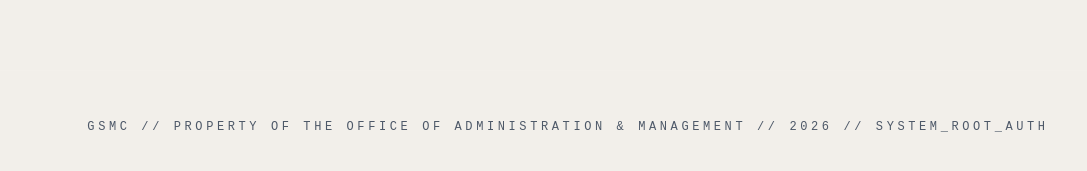
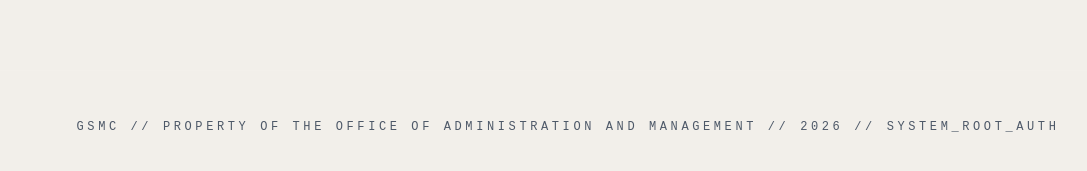
Before and after one commit to unjaki/website, a React (Vite) app: page / in a window 1280 px wide. Shown: the part 1484-1655 px from the top of the page, without its empty margins (72-1159 px from the left). Built offline with nearby package versions, Linux system fonts and the light colour scheme; no server answers.

Commit message:
Update App.tsx

```diff
--- a/src/App.tsx
+++ b/src/App.tsx
@@ -27,7 +27,7 @@ export default function App() {
         </Routes>
 
         <footer className="mt-32 pb-12 text-center text-xs text-gray-600 font-mono uppercase tracking-[0.3em] border-t border-white/5 pt-12">
-          GSMC // Property of the Office of Administration & Management // {new Date().getFullYear()} // SYSTEM_ROOT_AUTH
+          GSMC // Property of the Office of Administration and Management // {new Date().getFullYear()} // SYSTEM_ROOT_AUTH
         </footer>
       </div>
     </BrowserRouter>
```
